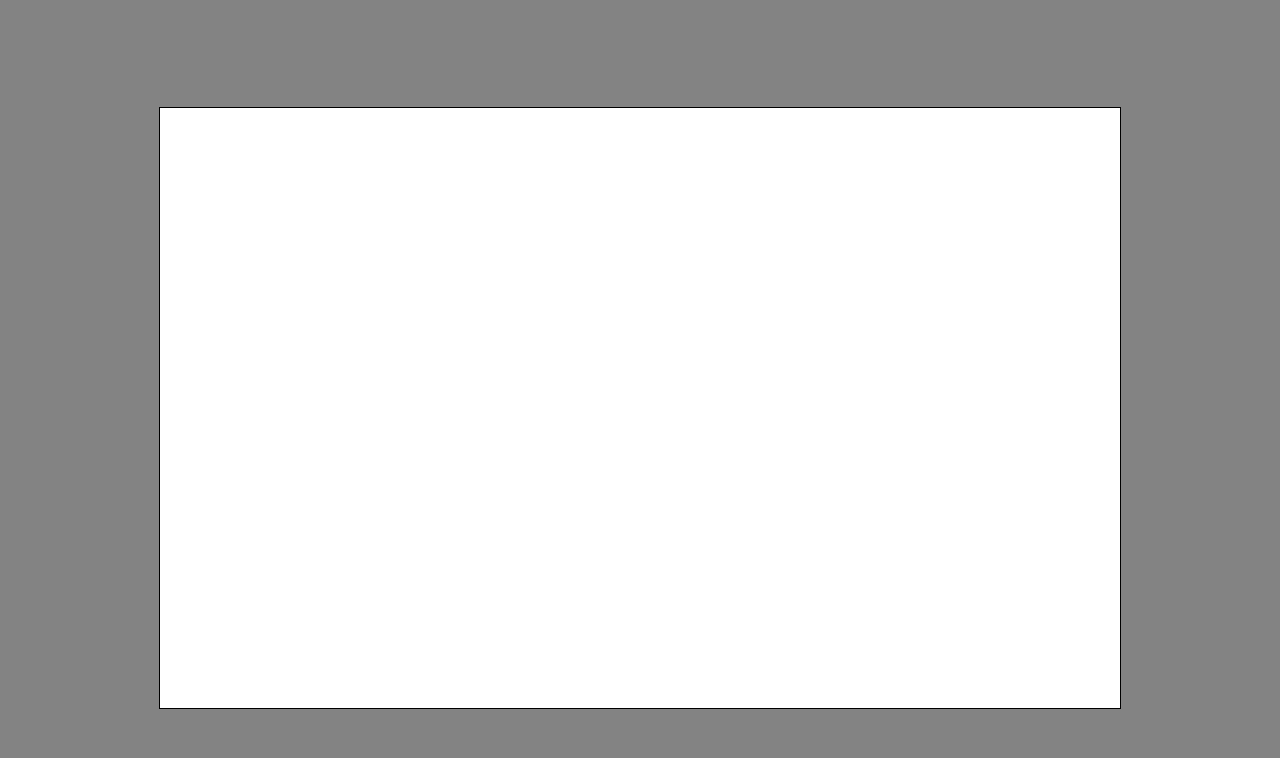
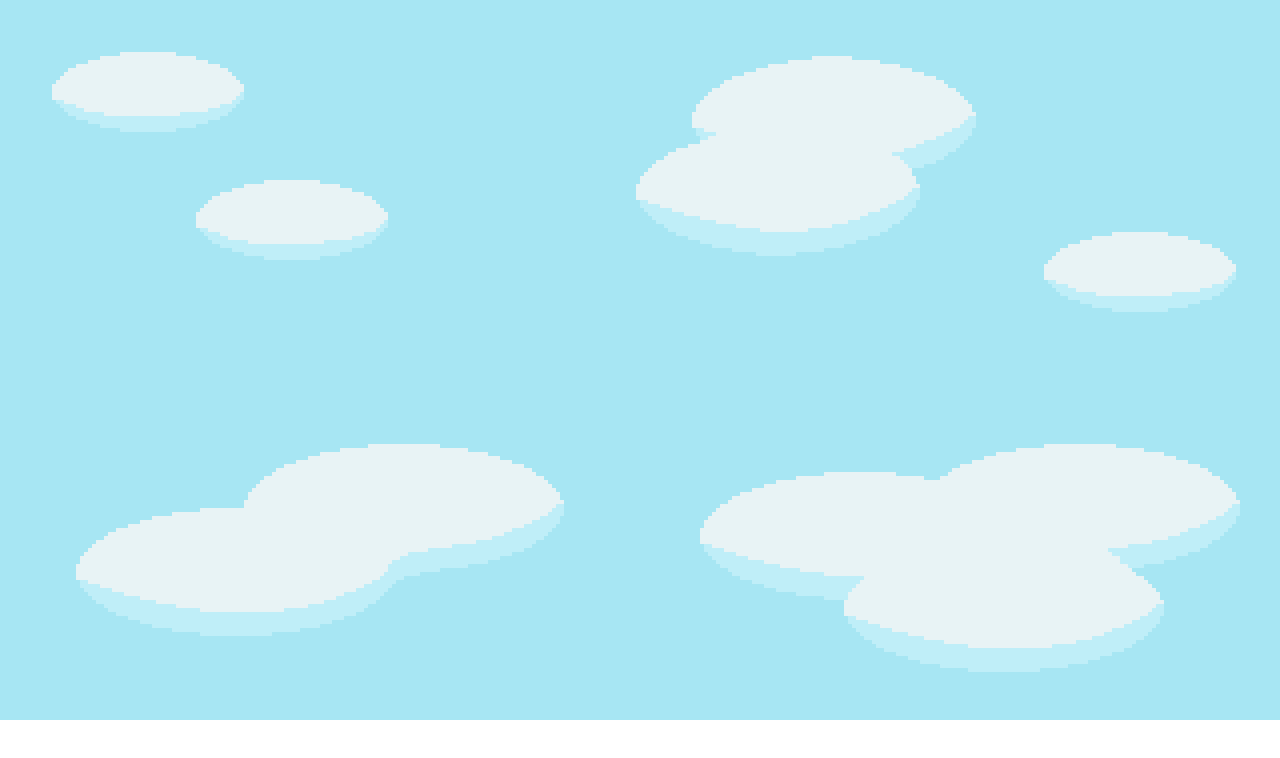
Before and after one commit to jmasone15/2D-Platformer-POC, a plain HTML site: page index.html in a window 1280 px wide. Drawn offline with Linux system fonts and the light colour scheme.

Commit message:
followed simple tutorial

```diff
--- /dev/null
+++ b/assets/css/style.css
@@ -0,0 +1,11 @@
+html, body {
+    padding: 0;
+    margin: 0;
+    overflow: hidden;
+    image-rendering: pixelated;
+}
+
+canvas {
+    width: 100%;
+    background-color: blue;
+}
--- /dev/null
+++ b/assets/js/Resources.js
@@ -0,0 +1,31 @@
+class Resources {
+	constructor() {
+		// Everything we plan to download.
+		this.toLoad = {
+			sky: '/assets/sprites/sky.png',
+			ground: '/assets/sprites/ground.png',
+			hero: '/assets/sprites/hero-sheet.png',
+			shadow: '/assets/sprites/shadow.png'
+		};
+
+		// A bucket to keep all of our images.
+		this.images = {};
+
+		// Load each image
+		Object.keys(this.toLoad).forEach((key) => {
+			const img = new Image();
+			img.src = this.toLoad[key];
+			this.images[key] = {
+				image: img,
+				isLoaded: false
+			};
+			img.onload = () => {
+				this.images[key].isLoaded = true;
+			};
+		});
+	}
+}
+
+// Create one instance for the whole app to use
+const resources = new Resources();
+export default resources;
--- a/index.html
+++ b/index.html
@@ -4,12 +4,14 @@
 <head>
     <meta charset="UTF-8">
     <meta name="viewport" content="width=device-width, initial-scale=1.0">
-    <link rel="stylesheet" href="style.css">
+    <link rel="stylesheet" href="./assets/css/style.css">
     <title>2D Platformer</title>
 </head>
 
 <body>
-    <script src="script.js"></script>
+    <!-- 16:9 aspect ratio -->
+    <canvas id="game-canvas" width="320" height="180"></canvas>
+    <script type="module" src="main.js"></script>
 </body>
 
 </html>
--- /dev/null
+++ b/main.js
@@ -0,0 +1,18 @@
+// https://www.youtube.com/watch?v=HmxNrlPx8iY
+
+import resources from './assets/js/Resources.js';
+
+const canvas = document.getElementById('game-canvas');
+const ctx = canvas.getContext('2d');
+
+const draw = () => {
+	const sky = resources.images.sky;
+	if (sky.isLoaded) {
+		ctx.drawImage(sky.image, 0, 0);
+	}
+};
+
+setInterval(() => {
+	console.log('draw');
+	draw();
+}, 300);
--- a/script.js
+++ /dev/null
@@ -1,11 +0,0 @@
-const gameArea = {
-	element: document.createElement('canvas'),
-	start: function () {
-		this.element.setAttribute('id', 'game-area');
-		this.context = this.element.getContext('2d');
-		document.body.appendChild(this.element);
-	}
-};
-
-gameArea.start();
-console.log(gameArea);
--- a/style.css
+++ /dev/null
@@ -1,17 +0,0 @@
-body {
-    display: flex;
-    flex-direction: column;
-    justify-content: center;
-    align-items: center;
-    background-color: rgb(131, 131, 131);
-    min-height: 100vh;
-    overflow: hidden;
-}
-
-#game-area {
-    border: 1px solid rgb(0, 0, 0);
-    width: 75vw;
-    height: 75vh;
-    max-width: 2000px;
-    background-color: white;
-}
```
Also changed, not shown: assets/sprites/ground.png (added), assets/sprites/hero-sheet.png (added), assets/sprites/rod.png (added), assets/sprites/shadow.png (added), assets/sprites/sky.png (added), assets/sprites/spritesheet.png (added).
